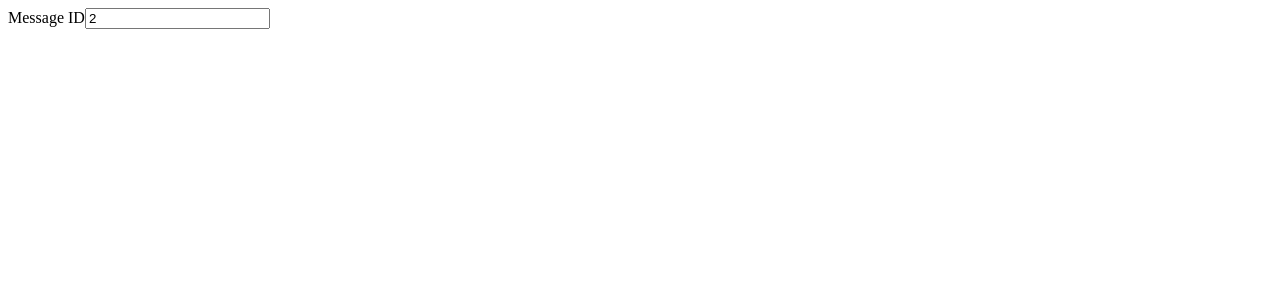
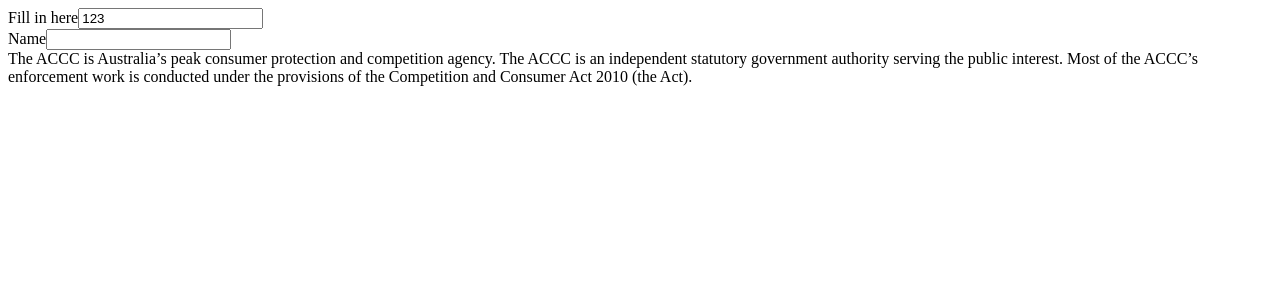
Before and after one commit to ohxyz/ohxyz-ui, a React app: page / in a window 1280 px wide. Shown: the top 300 px of the page. Built offline with nearby package versions, Linux system fonts and the light colour scheme; the HTML template or start-up script is replaced by a standard one.

Commit message:
Finished TextBox styles.

```diff
--- a/scss/main.scss
+++ b/scss/main.scss
@@ -1,13 +1,35 @@
+@import "./_reset.scss";
 @import "./textbox.scss";
-@import "./dropdown-box.scss";
-@import "./check-box.scss";
-@import "./date-box.scss";
-@import "./message-box.scss";
-@import "./table-box.scss";
+@import "./misc.scss";
 
 /* Global */
 
+
+.orange-dark {
+
+    color: #f36d00;
+}
+
 body {
 
-    font-family: "Open Sans";
+    font-family: $default-font-family;
+
+    .container {
+
+        .form-header {
+
+            width: 640px;
+            height: 128px;
+            line-height: 128px;
+            font-size: 58px;
+
+            font-weight: bold;
+
+            .form-title {
+                display: inline-block;
+                vertical-align: middle;
+            }
+        }
+    }
+
 }
--- /dev/null
+++ b/scss/misc.scss
@@ -0,0 +1,30 @@
+.error-message {
+
+    padding: 4px 10px;
+    line-height: $default-line-height;
+    font-size: 12px;
+    background-color: $red;
+    display: block;
+    color: white;
+    border-radius: $default-border-radius;
+    margin-top: 12px;
+    position:relative;
+
+    &:before {
+
+        content: "";
+        position: absolute;
+        top: -8px;
+        border: 4px solid transparent;
+        border-bottom: 4px solid $red;
+    }
+
+}
+
+.description {
+
+    color: #767676;
+    font-size: $font-small;
+    line-height: 200%;
+    margin-top: 8px;
+}
--- a/scss/textbox.scss
+++ b/scss/textbox.scss
@@ -1,27 +1,52 @@
 @import "_variables";
-
-/*
- * TimeBox shares some styles as TextBox.
- * TimeBox defines other styles in ui-time-box.scss
- */
 
 .textbox {
 
     box-sizing: border-box;
 
+    width: 100%;
+    padding: 12px 15px;
+
     label {
 
-        line-height: 24px;
-        display: block;
+        line-height: $default-line-height;
         font-size: $default-font-size;
+        font-weight: bold;
+        display: inline-block;
+        margin-bottom: 8px;
     }
 
     input[type="text"] {
+
         display: block;
+        box-sizing: border-box;
         font-size: $default-font-size;
         padding: 12px 15px;
         border-radius: 3px;
         border: $default-border;
-        line-height: 24px;
+        width: 100%;
+        line-height: $default-line-height;
+
+        &:focus {
+
+            outline: none;
+        }
+
+    }
+
+    &.is-invalid {
+
+        label {
+
+            color: $red;
+        }
+
+        input[type="text"] {
+
+            border-color: $red;
+            background-color: rgba(193, 12, 26, 0.05);
+            color: $red;
+        }
+
     }
 }
--- a/src/app.js
+++ /dev/null
@@ -1,26 +0,0 @@
-import React from 'react';
-import ReactDOM from 'react-dom';
-import { TextBox } from './textbox.js';
-
-class App extends React.Component {
-
-    render() {
-
-        return (
-
-            <TextBox id="message-id"
-                     name="message-id"
-                     title="Message ID"
-                     value="2"
-                     rule={ { name: 'numeric', min: 1, max: 3 } }
-            />
-        )
-
-    }
-}
-
-ReactDOM.render(
-
-    <App />,
-    document.getElementById( 'root' )
-);
--- /dev/null
+++ b/src/app.jsx
@@ -0,0 +1,39 @@
+import React from 'react';
+import ReactDOM from 'react-dom';
+import rules from './rules.js';
+import TextBox from './textbox.jsx';
+
+class App extends React.Component {
+
+    constructor( props ) {
+
+        super( props );
+
+        this.description1 = "The ACCC is Australia’s peak consumer protection and competition agency. The ACCC is an independent statutory government authority serving the public interest. Most of the ACCC’s enforcement work is conducted under the provisions of the Competition and Consumer Act 2010 (the Act).";
+    }
+
+    render() {
+
+        return (
+            <form>
+
+                <TextBox id="input-field-id" value="123" />
+                <TextBox id="your-name"
+                         name="your-name"
+                         title="Name"
+                         value=""
+                         description={ this.description1 }
+                         error="Your name must not be empty."
+                         rule={ { name: rules.REQUIRED } }
+                />
+            </form>
+        )
+
+    }
+}
+
+ReactDOM.render(
+
+    <App />,
+    document.getElementById( 'root' )
+);
--- /dev/null
+++ b/src/rules.js
@@ -0,0 +1,15 @@
+const NONE = '';
+const NUMERIC = 'numeric';
+const ALPHANUMERIC_UNDERSCORE_DASH = 'alphanumeric-underscore-dash';
+const POSITIVE_INTEGER = 'positive-integer';
+const TIME = 'time';
+const REQUIRED = 'required';
+
+module.exports = {
+
+    NONE,
+    REQUIRED,
+    NUMERIC,
+    ALPHANUMERIC_UNDERSCORE_DASH,
+    POSITIVE_INTEGER
+};
--- a/src/textbox.js
+++ b/src/textbox.jsx
@@ -1,13 +1,8 @@
 import React from 'react';
 import validator from 'validator';
+import rules from './rules.js';
 
 const utils = require( './utils.js' );
-
-const RULE_EMPTY = '';
-const RULE_NUMERIC = 'numeric';
-const RULE_ALPHANUMERIC_UNDERSCORE_DASH = 'alphanumeric-underscore-dash';
-const RULE_POSITIVE_INTEGER = 'positive-integer';
-const RULE_TIME = 'time';
 
 class TextBox extends React.Component {
 
@@ -31,12 +26,12 @@ class TextBox extends React.Component {
         this.name = utils.setDefault( props.name, randomString );
         this.title = utils.setDefault( props.title, 'Fill in here' );
         this.inputValue = utils.setDefault( props.value, '' );
+        this.description = utils.setDefault( props.description, '' );
 
         this.inputTextElementId = this.id + '-input-text';
         this.classNamePrefix = 'textbox';
 
         this.isInputValueValid = true;
-        this.allowEmpty = true;
         this.firstTimeFocused = true;
         this.isErrorMessageDefined = false;
 
@@ -61,7 +56,7 @@ class TextBox extends React.Component {
 
             let rule = {
 
-                name: utils.setDefault( props.rule.name, RULE_EMPTY ),
+                name: utils.setDefault( props.rule.name, rules.NONE ),
                 minLength: utils.setDefault( props.rule.min, null ),
                 maxLength: utils.setDefault( props.rule.max, null )
             };
@@ -83,29 +78,35 @@ class TextBox extends React.Component {
 
         let rule = this.validationRule.name;
 
-        if ( this.allowEmpty === true && this.inputValue === '' ) {
+        if ( rule === rules.NONE ) {
 
             this.isInputValueValid = true;
         }
-        else if ( rule === RULE_EMPTY ) {
+        else if ( rule === rules.REQUIRED ) {
 
-            this.isInputValueValid = true;
+            this.isInputValueValid = this.inputValue === ''
+                ? false
+                : true;
         }
-        else if ( rule === RULE_POSITIVE_INTEGER ) {
+        else if ( rule === rules.POSITIVE_INTEGER ) {
 
             this.validatePositiveInteger();
         }
-        else if ( rule === RULE_NUMERIC ) {
+        else if ( rule === rules.NUMERIC ) {
 
             this.validateNumeric();
         }
-        else if ( rule === RULE_ALPHANUMERIC_UNDERSCORE_DASH ) {
+        else if ( rule === rules.ALPHANUMERIC_UNDERSCORE_DASH ) {
 
             this.validateAlphanumericUnderscoreDash();
         }
-        else if ( rule === RULE_TIME ) {
+        else if ( rule === rules.TIME ) {
 
             this.validateTime();
+        }
+        else if ( rule === rules.REQUIRED ) {
+
+            this.validateRequired();
         }
 
     }
@@ -293,7 +294,7 @@ class TextBox extends React.Component {
 
     renderErrorMessageIfInvalid() {
 
-        let className = this.classNamePrefix + '-error-message';
+        let className = 'error-message';
 
         if ( this.isInputValueValid === false ) {
 
@@ -310,7 +311,13 @@ class TextBox extends React.Component {
 
     renderDescription() {
 
-        return '';
+        if ( this.description === '' ) {
+
+            return;
+        }
+
+
+        return <div className="description">{ this.description }</div>
     }
 
     render() {
@@ -354,4 +361,4 @@ class TextBox extends React.Component {
     }
 }
 
-export { TextBox };
+export default TextBox;
--- a/webpack.config.js
+++ b/webpack.config.js
@@ -1,6 +1,6 @@
 module.exports = {
 
-    entry: './src/app.js',
+    entry: './src/app.jsx',
 
     output: {
 
@@ -11,7 +11,7 @@ module.exports = {
 
         rules: [ {
 
-            test: /\.js$/,
+            test: /\.js[x]{0,1}$/,
 
             exclude: /(node_modules|bower_components)/,
 
```
Also changed, not shown: scss/_variables.scss (+20 -16 lines), src/dropdown.jsx (renamed from src/dropdown-box.js, +1 -146 lines), test/index.html (+6 -2 lines).
